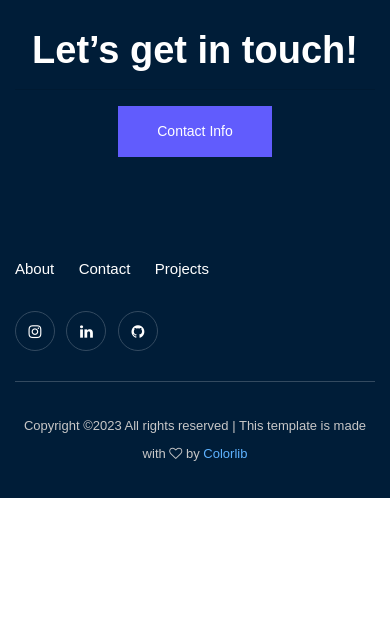
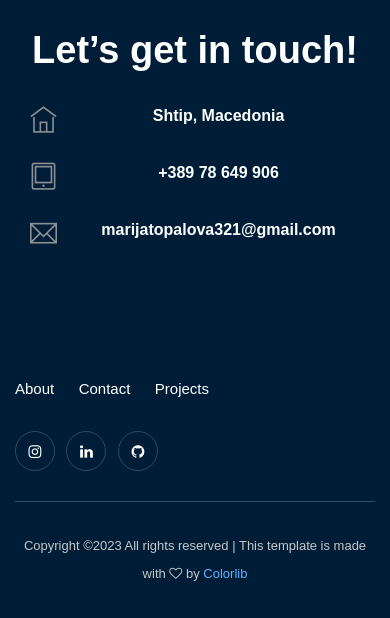
Before and after one commit to marijatopalova/Portfolio, a plain HTML site: page index.html in a window 390 px wide. Shown: the part 6141-6759 px from the top of the page. Before the commit the page ends 6639 px from the top, so only its background shows below. Drawn offline with Linux system fonts and the light colour scheme; files whose address does not match are found by name; a web font is replaced by a local one.

Commit message:
Changes in index.html

```diff
--- a/index.html
+++ b/index.html
@@ -56,13 +56,6 @@
                                         <li><a href='javascript:;' onclick="ScrollDownToContact()">Contact</a></li>
                                     </ul>
                                 </nav>
-                            </div>
-                        </div>
-                        <div class="col-xl-3 col-lg-3 d-none d-lg-block">
-                            <div class="Appointment">
-                                <div class="book_btn d-none d-lg-block">
-                                    <a  href="contact.html">Contact Me</a>
-                                </div>
                             </div>
                         </div>
                         <div class="col-12">
@@ -298,7 +291,28 @@
                     <div class="project_text text-center">
                         <h3>Let’s get in touch!</h3>
                         <hr>
-                        <a class="boxed-btn3" href="contact.html">Contact Info</a>
+                        <div style="display: flex; justify-content: center;">
+                            <div class="col-lg-4">
+                                <div class="media contact-info">
+                                  <span class="contact-info__icon"><i class="ti-home"></i></span>
+                                  <div class="media-body">
+                                    <h3>Shtip, Macedonia</h3>
+                                  </div>
+                                </div>
+                                <div class="media contact-info">
+                                  <span class="contact-info__icon"><i class="ti-tablet"></i></span>
+                                  <div class="media-body">
+                                    <h3>+389 78 649 906</h3>
+                                  </div>
+                                </div>
+                                <div class="media contact-info">
+                                  <span class="contact-info__icon"><i class="ti-email"></i></span>
+                                  <div class="media-body">
+                                    <h3>marijatopalova321@gmail.com</h3>
+                                  </div>
+                                </div>
+                              </div>
+                        </div>
                     </div>
                 </div>
             </div>
```
Also changed, not shown: css/style.css.
